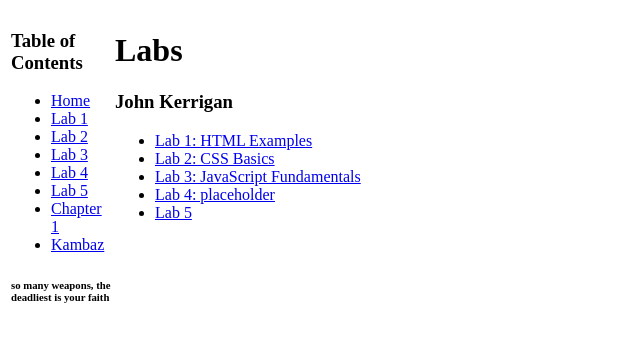
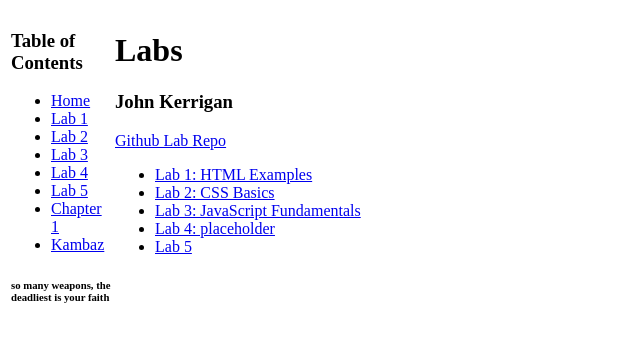
Before and after one commit to Jackerrigan/webdev-client, a Next.js app: page /labs in a window 1280 px wide. Shown: the top 342 px of the page, without its empty margins (0-640 px from the left). Built offline with nearby package versions, Linux system fonts and the light colour scheme.

Commit message:
github link to lab page

```diff
--- a/app/labs/page.tsx
+++ b/app/labs/page.tsx
@@ -5,6 +5,10 @@
     <div id="wd-labs">
       <h1>Labs</h1>
       <h3>John Kerrigan</h3>
+      <a href="https://github.com/Jackerrigan/webdev-client" id="wd-github">
+        Github Lab Repo
+      </a>{" "}
+      <br />
       <ul>
         <li>
           <Link href="/labs/lab1">Lab 1: HTML Examples</Link>
```
